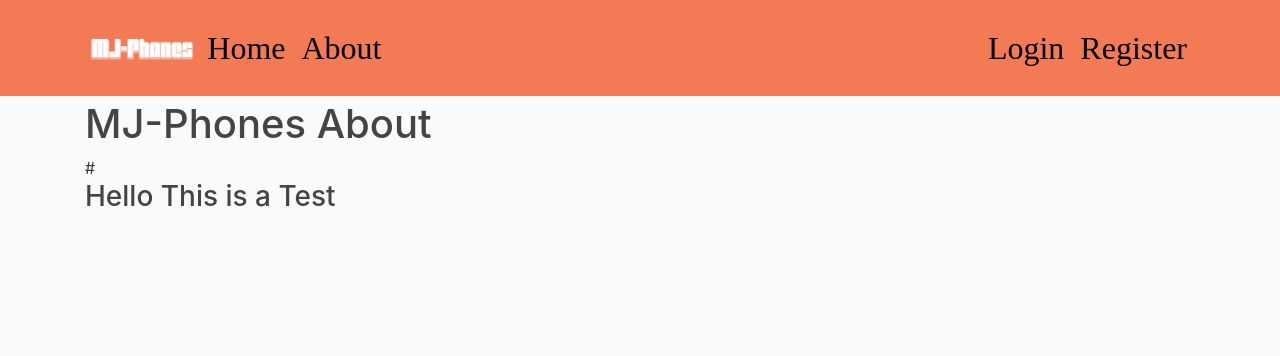
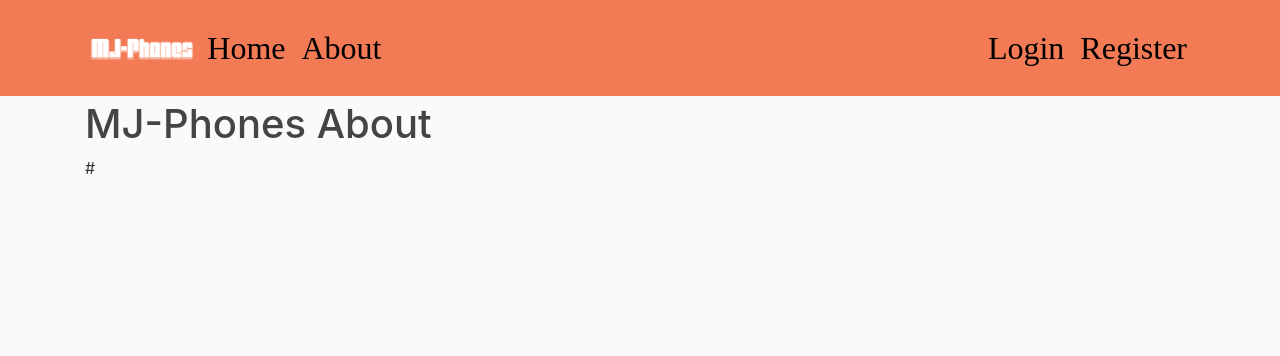
Before and after one commit to JamesP1996/MJ-Phones, a Django app: page /about/ in a window 1280 px wide. Shown: the top 356 px of the page. Run offline with Django 3.2, Linux system fonts and the light colour scheme; some libraries are stand-ins or nearby versions.

Commit message:
Removed Test

```diff
--- a/Phones/Templates/phone/about.html
+++ b/Phones/Templates/phone/about.html
@@ -2,5 +2,5 @@
 {% block content %}
     <h1>MJ-Phones About</h1>#
 
-    <h3>Hello This is a Test</h3>
+
 {% endblock content %}
```
